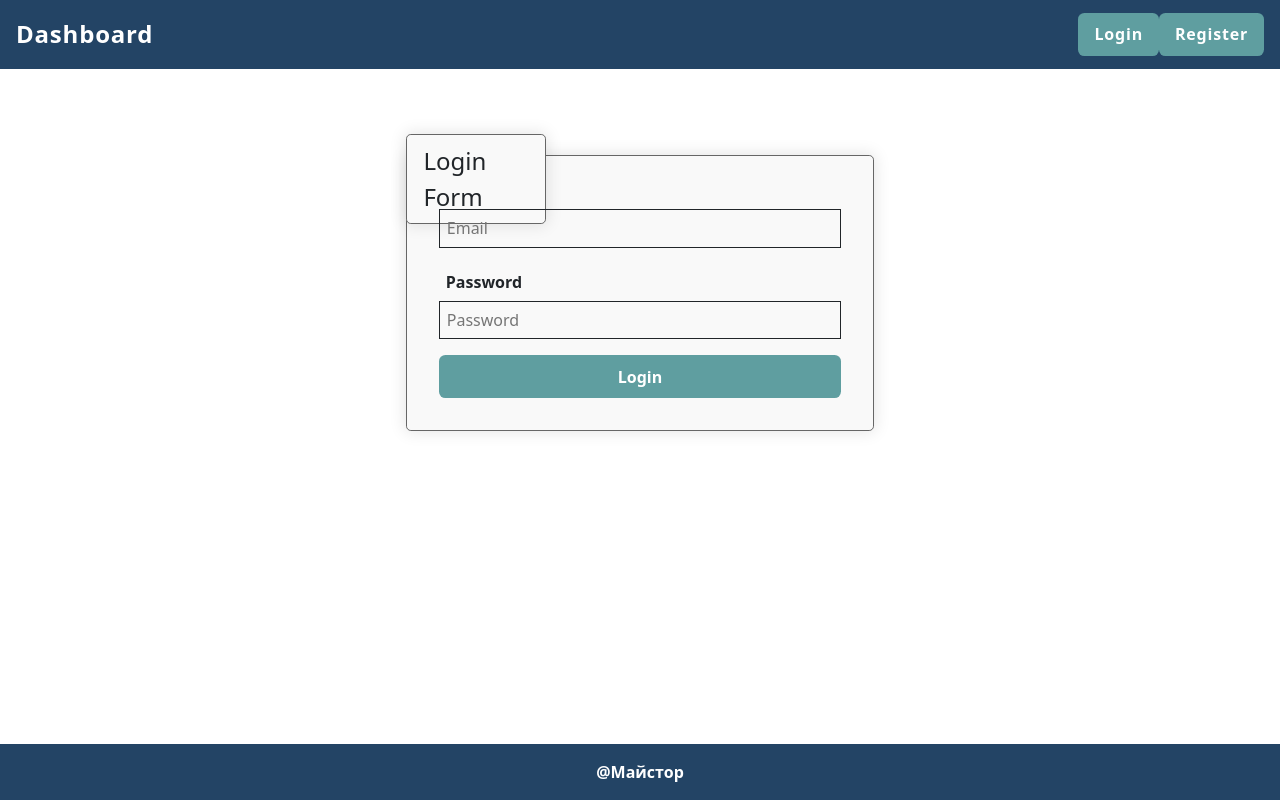
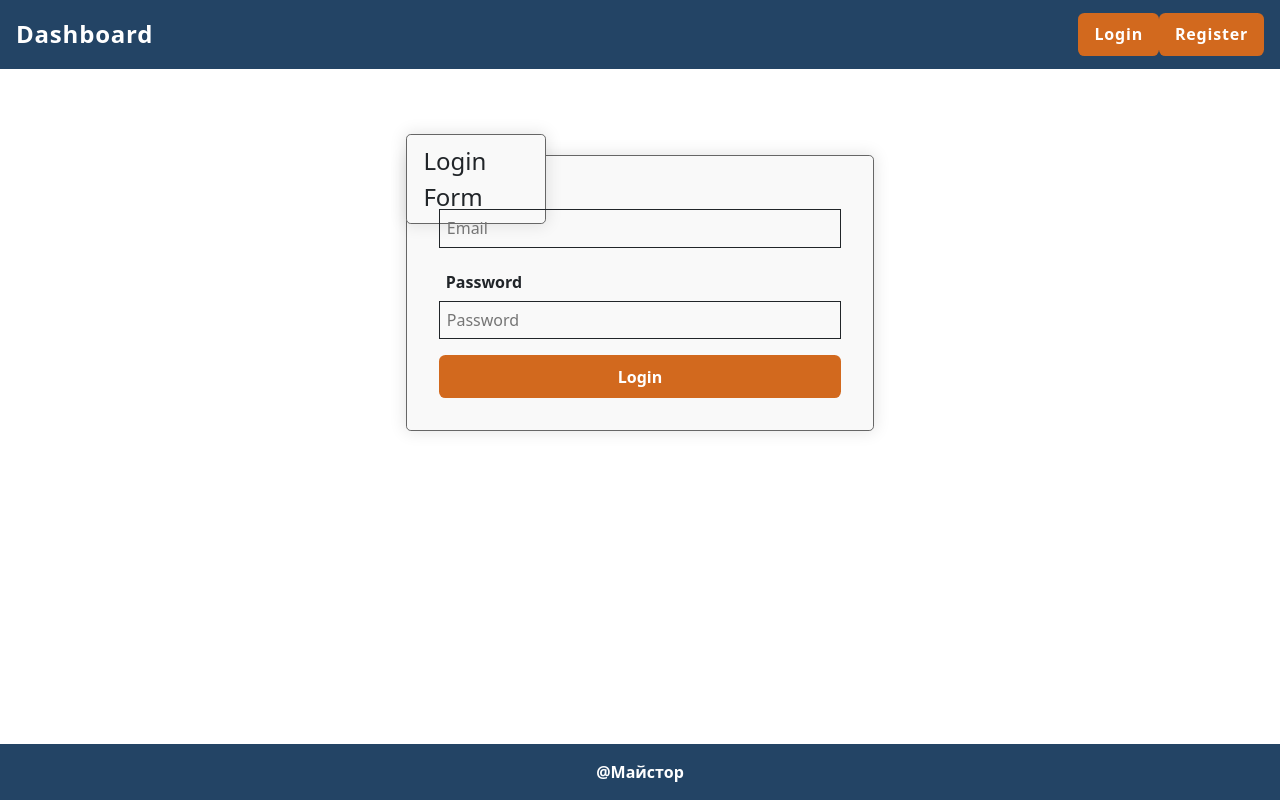
Before and after one commit to dskanev/mystore-client, a React (Create React App) app: page /login in a window 1280 px wide. Built offline with nearby package versions, Linux system fonts and the light colour scheme.

Commit message:
minor changes

```diff
--- /dev/null
+++ b/src/components/Header/Header.css
@@ -0,0 +1,3 @@
+.button {
+  background-color: chocolate;
+}
--- a/src/components/Header/Header.js
+++ b/src/components/Header/Header.js
@@ -1,6 +1,8 @@
 import { Link } from 'react-router-dom';
 
 import { useAuthContext } from '../../contexts/AuthContext';
+
+import './Header.css';
 
 const Header = () => {
     const { user } = useAuthContext();
--- a/src/components/Projects/Details/ProjectDetails.js
+++ b/src/components/Projects/Details/ProjectDetails.js
@@ -79,9 +79,11 @@ const Details = () => {
             <section>
                 <CommentList comments={comments} />
             </section>
-            <section>
-                <CreateCommentForm projectId={project.id} />
-            </section>
+            { (user.userId != '') ?
+                (<section>
+                    <CreateCommentForm projectId={project.id} />
+                </section>) : null
+            }
         </>
     );
 }
```
